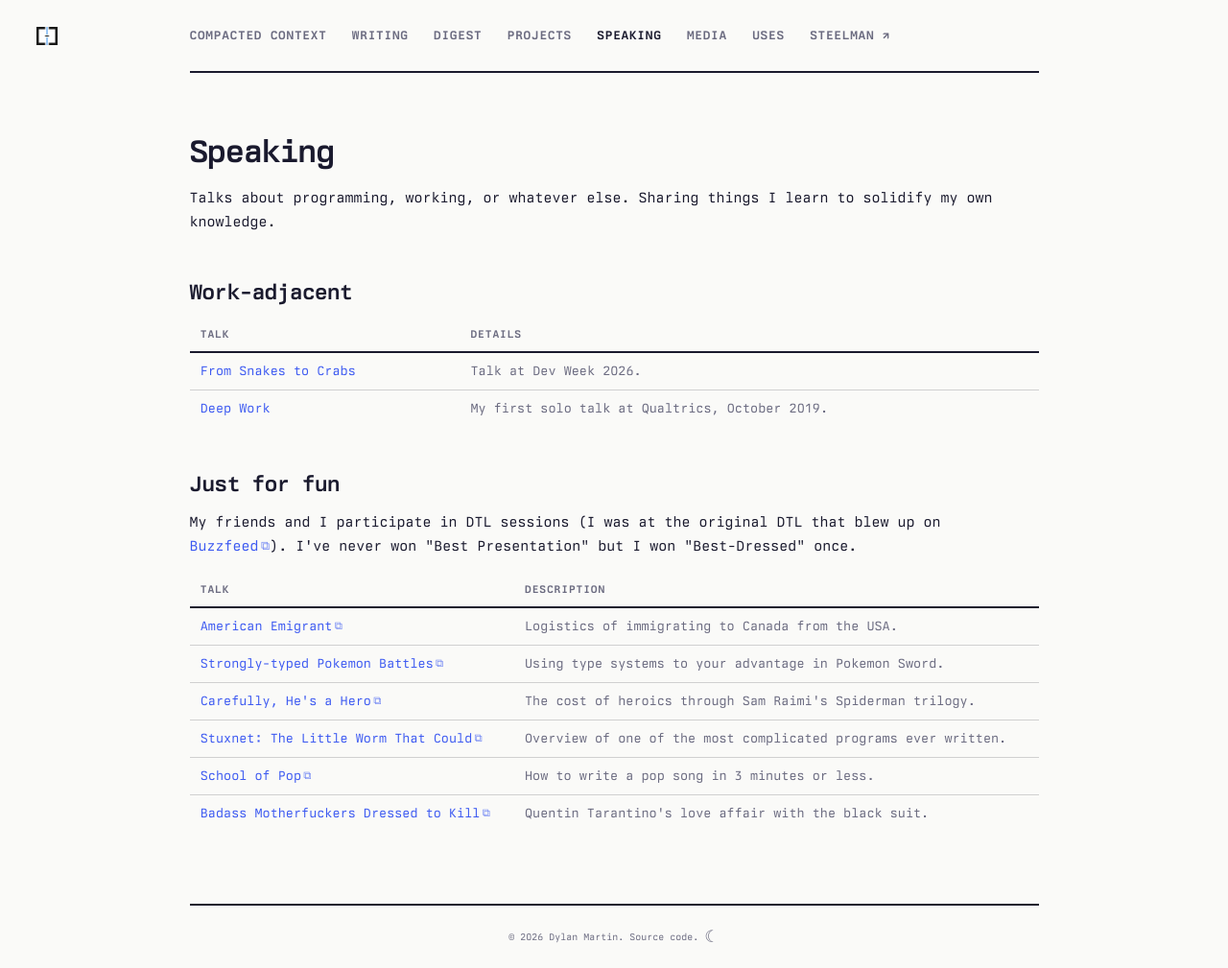
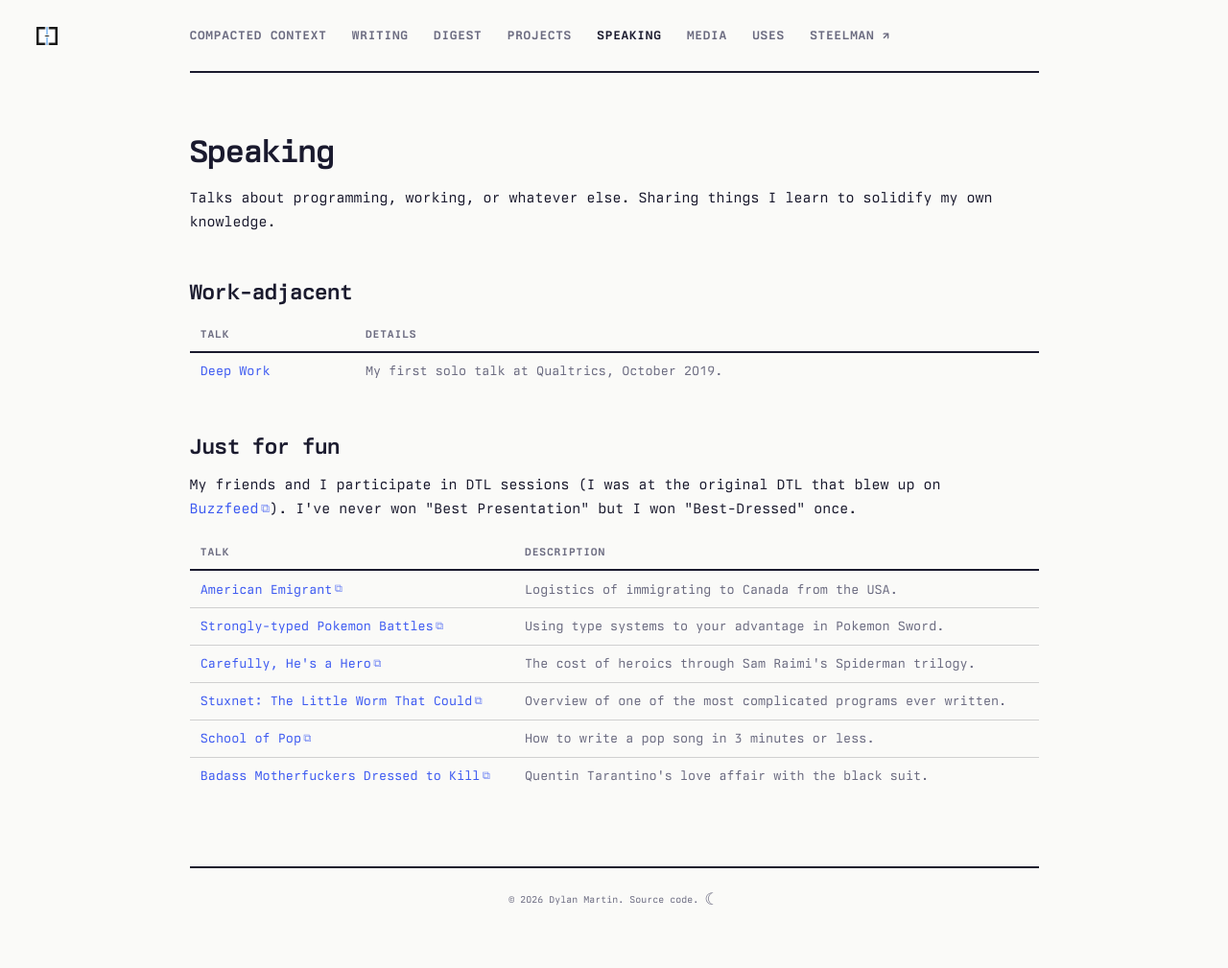
Before and after one commit to dmarticus/dmarticus.github.io, a Jekyll site: the page built from speaking.html, in a window 1280 px wide. Shown: the whole page at 96% size. Built offline with Jekyll 4.4.1, drawn with Linux system fonts in a browser that asks for light colours; after the commit the page ends 970 px from its top, so only the background shows below that.

Commit message:
Remove Snakes to Crabs talk pending edits
Co-Authored-By: Claude Opus 4.7 (1M context) <noreply@anthropic.com>

```diff
--- a/speaking.html
+++ b/speaking.html
@@ -21,17 +21,6 @@ redirect_from: /talks.html
                 </tr>
             </thead>
             <tbody>
-                <tr>
-                    <td>
-                        <a
-                            href="./media/snakes-to-crabs-dev-week-2026.pdf"
-                            rel="noreferrer"
-                            target="_blank"
-                            >From Snakes to Crabs</a
-                        >
-                    </td>
-                    <td>Talk at Dev Week 2026.</td>
-                </tr>
                 <tr>
                     <td>
                         <a
```
Also changed, not shown: 1 other file.
